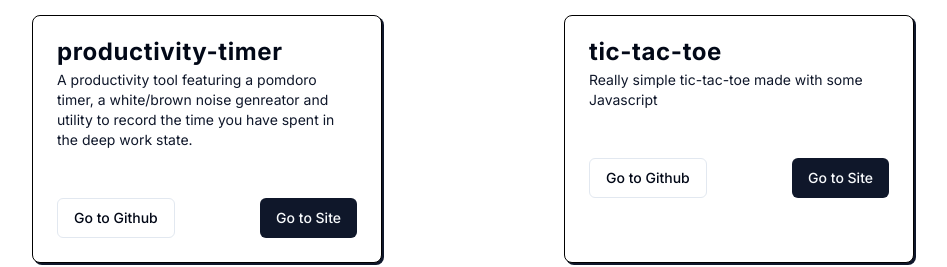
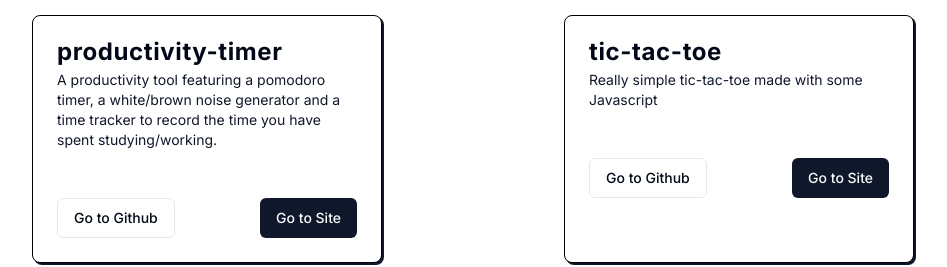
Before and after one commit to nagyb3/codebybence, a Next.js app: page / in a window 1280 px wide. Shown: the part 902-1169 px from the top of the page, without its empty margins (167-1114 px from the left). Built offline with nearby package versions, Linux system fonts and the light colour scheme.

Commit message:
fix typo

```diff
--- a/app/page.tsx
+++ b/app/page.tsx
@@ -32,8 +32,8 @@ export default function Home() {
             <ProjectCard name="spotify-stats" description="A React project made using the Spotify API.
               After signing in you can view your top tracks and artists in the last 4 weeks, 6 months or all time."
             githubLink="https://github.com/nagyb3/spotify-stats" siteLink="https://spotify-stats-pearl.vercel.app/" />
-            <ProjectCard name="productivity-timer" description="A productivity tool featuring a pomdoro timer, a white/brown noise genreator
-             and utility to record the time you have spent in the deep work state."
+            <ProjectCard name="productivity-timer" description="A productivity tool featuring a pomodoro timer, a white/brown noise generator
+             and a time tracker to record the time you have spent studying/working."
             githubLink="https://github.com/nagyb3/productivity-timer" siteLink="https://nagyb3.github.io/productivity-timer" />
             <ProjectCard name="tic-tac-toe" description="Really simple tic-tac-toe made with some Javascript"
             githubLink="https://github.com/nagyb3/tic-tac-toe" siteLink="https://nagyb3.github.io/tic-tac-toe/" />
```
